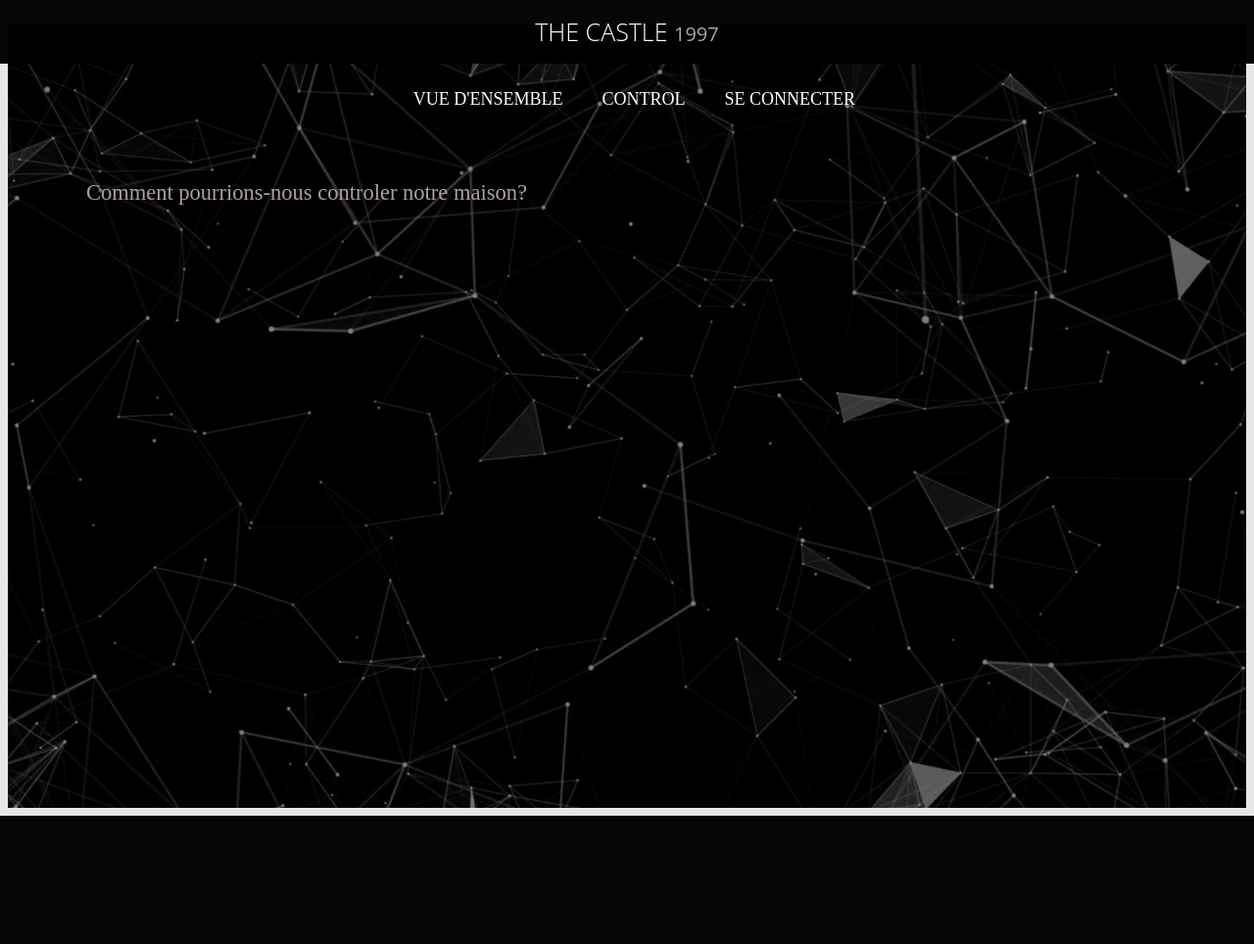
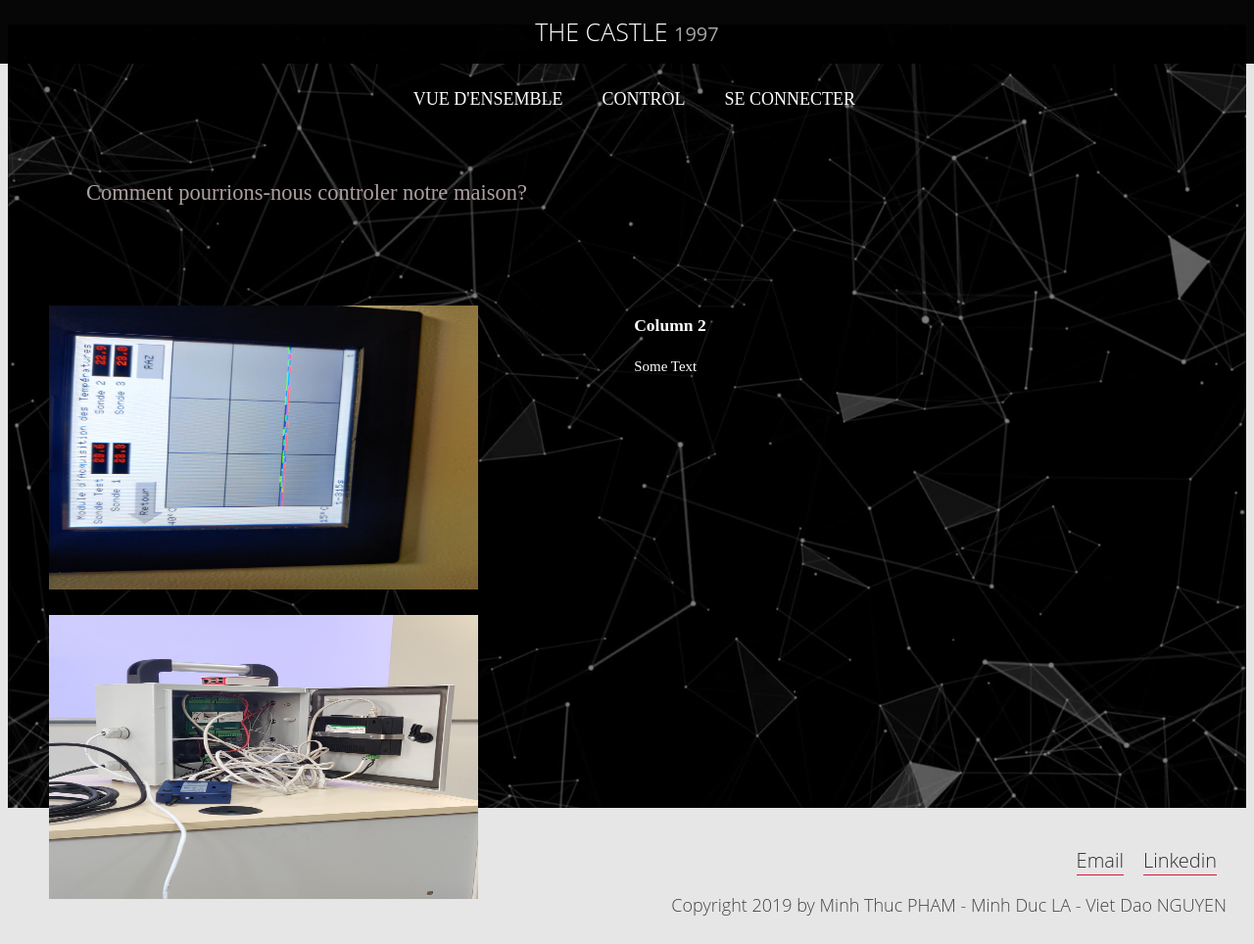
Before and after one commit to minhthuc2502/ACAD-AWAEI, a PHP site: page /vueEnsemble.php in a window 1280 px wide. Shown: the whole page at 98% size. Before the commit the page ends 833 px from the top, so only its background shows below. Run offline with PHP 8.4, Linux system fonts and the light colour scheme.

Commit message:
v1-overview

```diff
--- a/style.css
+++ b/style.css
@@ -320,3 +320,31 @@ footer span {
     padding: 80px;
     margin-top: -30px;
 }
+
+/* Create two equal columns that floats next to each other */
+.column {
+    float: left;
+    width: 48%;
+    padding: 10px;
+    height: 300px; /* Should be removed. Only for demonstration */
+    margin-top: -20px;
+  }
+
+.column img{
+    height: 290px;
+    width: 80%;
+    padding: 10px;
+    margin-left: -40px;
+}
+.column h3{
+    color: #ffffff;
+}
+.column p{
+    color: #ffffff;
+}
+  /* Clear floats after the columns */
+.row:after {
+    content: "";
+    display: inline-table;
+    clear: both;
+}
--- a/vueEnsemble.php
+++ b/vueEnsemble.php
@@ -24,7 +24,25 @@
                 </ul>
             </nav>
             <h2>Comment pourrions-nous controler notre maison?</h2>
+            <div class="row">
+                <div class="column">
+                        <img src="img/control1.jpg" alt="interface control">
+                        <img src="img/control2.jpg" alt="automate">
+                </div>
+                <div class="column" style="background-color:transparent;">
+                    <h3>Column 2</h3>
+                    <p>Some Text</p>
+                </div>
+            </div>
         </div>
+        <!-- Footer -->
+        <footer id="footpage">
+            <ul>
+                <li><a href="mailto:minh.pham@insa-cvl.fr">Email</a></li>
+                <li><a href="http://www.linkedin.com/in/m-pham">Linkedin</a></li>
+            </ul>
+            <span> Copyright 2019 by Minh Thuc PHAM - Minh Duc LA - Viet Dao NGUYEN</span>
+        </footer>
     </body>
 
 </html>
```
Also changed, not shown: img/control1.jpg (added), img/control2.jpg (added).
